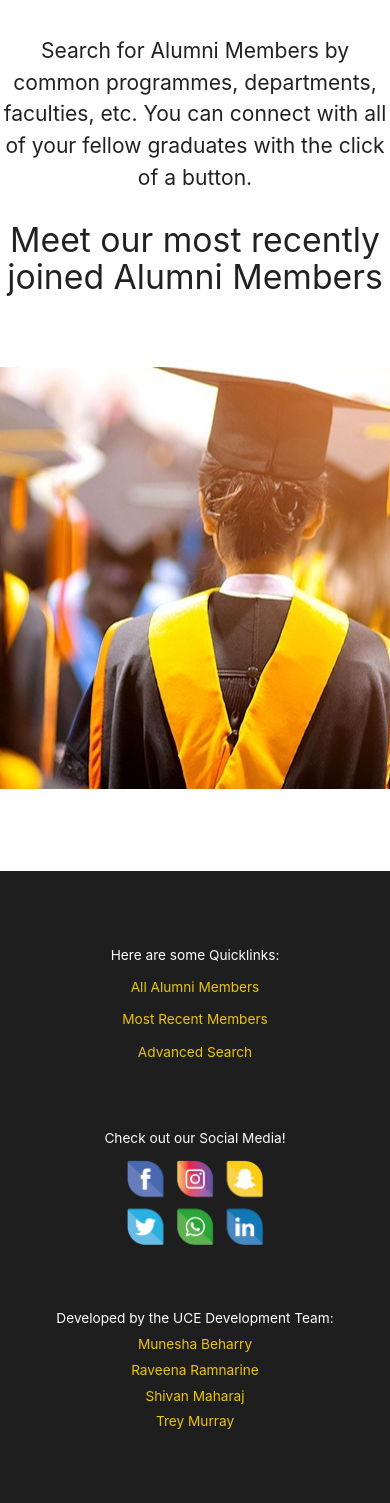
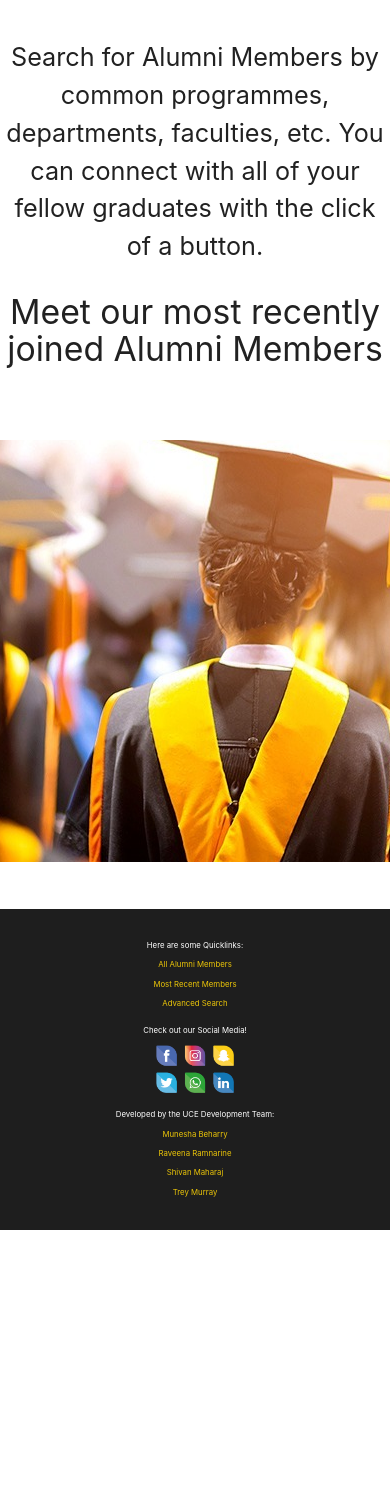
Before and after one commit to ShivsTKD/AlumGal, a Flask app: template App/templates/home.html in a window 390 px wide. Shown: the part 844-2347 px from the top of the page. After the commit the page ends 2074 px from the top, so only its background shows below. Run offline with Flask 2, Linux system fonts and the light colour scheme; the template is opened without the code that fills it, so the values that code supplies are empty.

Commit message:
gosh i crying

```diff
--- a/App/main.py
+++ b/App/main.py
@@ -63,5 +63,4 @@ migrate = get_migrate(app)
 
 @app.errorhandler(404)
 def page_not_found(error):
-    print(error.code)
     return redirect(url_for('user_views.home'))
--- a/App/models/user.py
+++ b/App/models/user.py
@@ -7,7 +7,7 @@ class User(db.Model,UserMixin):
     username =  db.Column('username', db.String(60), nullable=False)
     password = db.Column('password', db.String(120), nullable=False)
     email = db.Column('email', db.String(60), nullable=False, unique=True)
-    profile = db.relationship('Profile', backref='user', lazy='dynamic')
+    profile = db.relationship('Profile', backref='user',cascade='all, delete-orphan', lazy='dynamic')
 
     def __init__(self, username, password, email):
         self.username = username
--- a/App/static/main.js
+++ b/App/static/main.js
@@ -70,7 +70,7 @@ async function loadMoreUsers(){
   for (let user of users){
     html += `
       <a href="/profile/${user.pid}" class="card">
-        <img class="responsive-img" src="/static/Userpics/Zachary Bowen.jpg" alt="${user.first_name} ${user.last_name}">
+        <img class="responsive-img" src="${user.pro_pic}" alt="${user.first_name} ${user.last_name}">
         <div>
           <span>Name:      ${user.first_name} ${user.last_name}</span>
           <span>Grad Year: ${user.graduation_year}</span>
@@ -88,7 +88,7 @@ function loadMoreResults(){
   for (let i = numUsers; i < (numUsers + 25); i++){
     html += `
       <a href="/profile/${arguments[0][i].pid}" class="card">
-        <img class="responsive-img" src="/static/Userpics/Zachary Bowen.jpg" alt="${arguments[0][i].first_name} ${arguments[0][i].last_name}">
+        <img class="responsive-img" src="${arguments[0][i].url}" alt="${arguments[0][i].first_name} ${arguments[0][i].last_name}">
         <div>
           <span>Name:      ${arguments[0][i].first_name} ${arguments[0][i].last_name}</span>
           <span>Grad Year: ${arguments[0][i].graduation_year}</span>
@@ -100,7 +100,7 @@ function loadMoreResults(){
     for (let i = numUsers - 25; i < arguments[0].length; i++){
       html += `
         <a href="/profile/${arguments[0][i].pid}" class="card">
-          <img class="responsive-img" src="/static/Userpics/Zachary Bowen.jpg" alt="${arguments[0][i].first_name} ${arguments[0][i].last_name}">
+          <img class="responsive-img" src="${arguments[0][i].url}" alt="${arguments[0][i].first_name} ${arguments[0][i].last_name}">
           <div>
             <span>Name:      ${arguments[0][i].first_name} ${arguments[0][i].last_name}</span>
             <span>Grad Year: ${arguments[0][i].graduation_year}</span>
--- a/App/static/style.css
+++ b/App/static/style.css
@@ -227,7 +227,11 @@ input:focus::placeholder {
 }
 
 #content>p:first-child{
-  font-size: 2.5vmax;
+  font-size: 1.8rem;
+}
+
+#content>h3:first-child{
+  font-size: 2.2rem;
 }
 
 #recentAlums{
@@ -243,11 +247,21 @@ input:focus::placeholder {
 }
 
 .carousel-container>.card{
-  height: fit-content;
+  flex-basis: 0;
+  height: 45vmax;
   flex-grow: 3;
   margin: 2em;
   box-shadow: 1px 8px 10px black;
   transition: all 300ms ease-in-out;
+}
+
+.carousel-container .card-image{
+  height: 80%;
+}
+
+.carousel-container img{
+  object-fit: cover;
+  height: 100%;
 }
 
 .carousel-container>.card:hover{
@@ -259,13 +273,13 @@ input:focus::placeholder {
 
 .carousel-container .card-content {
   background-color: rgb(235, 197, 8);
-  height: 7vmax;
+  height: 20%;
   padding: auto;
 }
 
 .carousel-container .card-content>h5 {
   color: black;
-  font-size: 2.2em;
+  font-size: 2.2vmax;
   margin: 0;
   height: 100%;
   display: flex;
@@ -290,11 +304,11 @@ h5{
   margin: 1em 0;
   z-index: 3;
   height: 10vmin;
-  width: 40vmin;
+  width: 30vmax;
   display: flex;
   align-items: center;
   justify-content: center;
-  font-size: 2vmax;
+  font-size: 1.5vmax;
 }
 
 #flashedmessage span{
@@ -556,7 +570,8 @@ footer>div>span{
   }
 
   .carousel-container .card{
-    width: 75%;
+    width: 65%;
+    height: 60%;
     margin: 2em auto;
   }
 }
@@ -611,11 +626,25 @@ footer>div>span{
 
   footer{
     flex-direction: column;
-    font-size: 3.5vmin;
+    font-size: 2vmin;
+  }
+
+  footer #socials{
+    margin: 0.5em auto;
   }
 
   footer>div{
-    margin: 2em auto;
+    flex-basis: 0;
+    padding: 0;
+    height: 25vh;
+  }
+
+  footer>div{
+    margin: 0.5em auto;
+  }
+
+  footer>div>span,footer>div>a{
+    margin: 0.5em auto;
   }
 
   footer>div>img{
--- a/App/templates/home.html
+++ b/App/templates/home.html
@@ -51,7 +51,7 @@
     {% for user in users %}
         <a href="/profile/{{user.pid}}" class="card">
             <div class="card-image">
-                <img src="/static/Userpics/Veera Sahadeo.jpg" alt="{{user.first_name}} {{user.last_name}}">
+                <img src="{{user.url}}" alt="{{user.first_name}} {{user.last_name}}">
             </div>
             <div class="card-content">
                 <h5 style="text-align: center;">{{user.first_name}} {{user.last_name}}</h5>
--- a/App/templates/user.html
+++ b/App/templates/user.html
@@ -43,7 +43,7 @@
       </div>
    </div>
    <div id="userimg">
-      <img src="/static/Userpics/Kimberly Jagdeo.jpg" alt="{{user.first_name}} {{user.last_name}}">
+      <img src="{{user.url}}" alt="{{user.first_name}} {{user.last_name}}">
    </div>
 </div>
 {% endblock %}
--- a/App/templates/users.html
+++ b/App/templates/users.html
@@ -35,7 +35,7 @@
    <div class="container" id="resultListing">
       {% for user in results %}
       <a href="/profile/{{user.pid}}" class="card">
-         <img class="responsive-img" src="/static/Userpics/Aaron Solomon.jpg" alt="{{user.first_name}} {{user.last_name}}">
+         <img class="responsive-img" src="{{user.url}}" alt="{{user.first_name}} {{user.last_name}}">
          <div>
             <span>Name:      {{user.first_name}} {{user.last_name}}</span>
             <span>Grad Year: {{user.graduation_year}}</span>
--- a/wsgi.py
+++ b/wsgi.py
@@ -41,7 +41,7 @@ def delete_tables():
 @app.cli.command("get-user")
 @click.argument("username")
 def get_a_user(username):
-    print(get_user(username).profile.programme)
+    print(get_user(username).email)
 
 @app.cli.command("get-users")
 def get_users():
```
